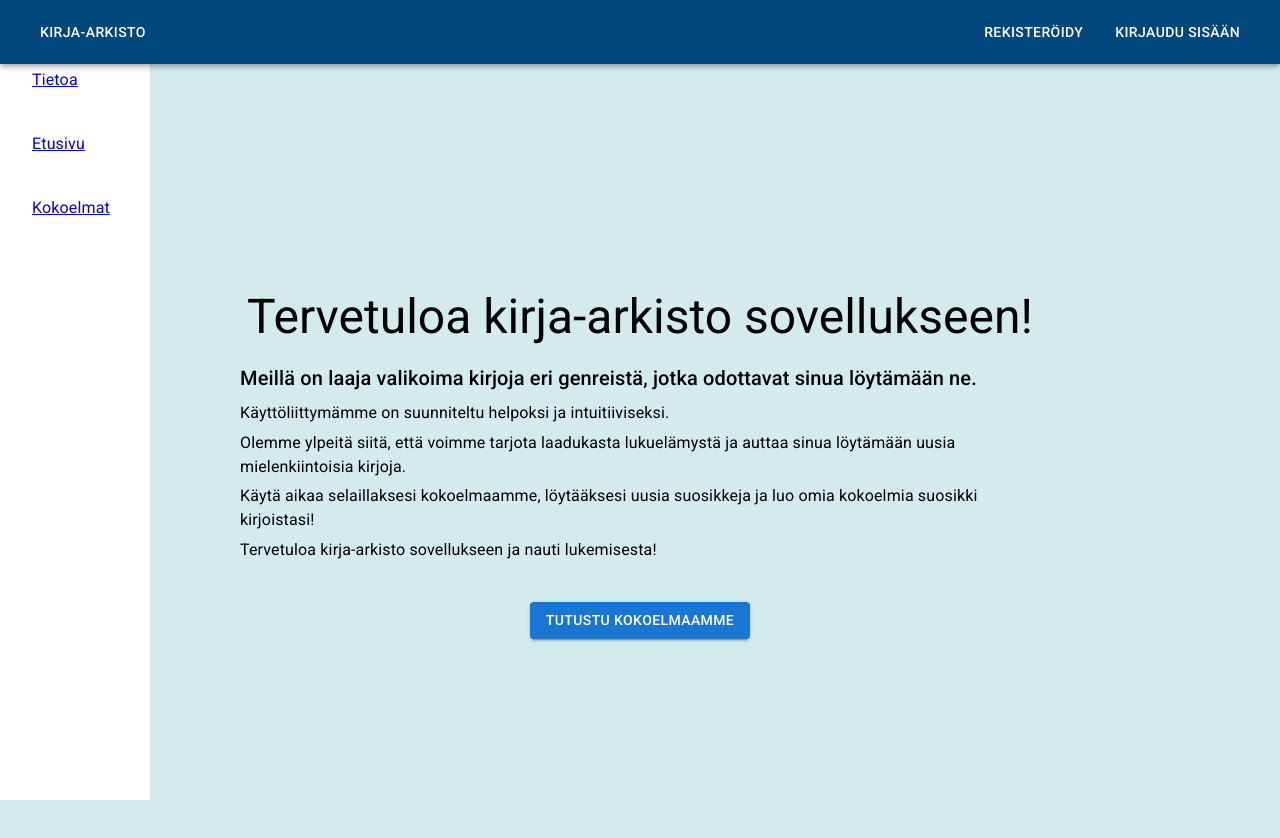
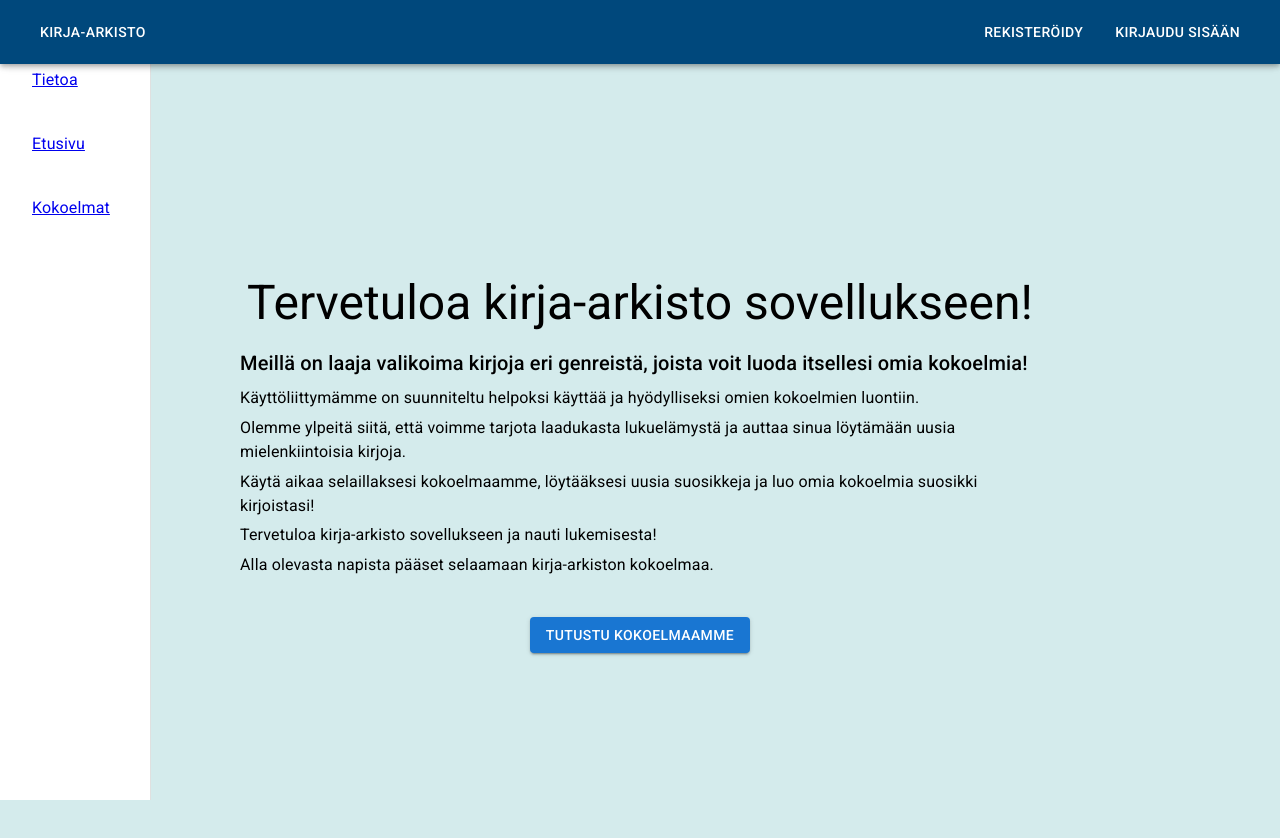
Before and after one commit to Jonpaavo/OT2, a React (Create React App) app in the folder app/: page / in a window 1280 px wide. Shown: the top 838 px of the page. Built offline with nearby package versions, Linux system fonts and the light colour scheme.

Commit message:
Etusivu valmis?

```diff
--- a/app/src/komponentit/Etusivu.js
+++ b/app/src/komponentit/Etusivu.js
@@ -7,11 +7,12 @@ const Etusivu = () => {
 
             <Box sx={{p: 5,my: "auto",mx: "auto",textAlign: "center",maxWidth: "800px",}}>
                 <Typography variant="h3" align="center" gutterBottom>Tervetuloa kirja-arkisto sovellukseen!</Typography>
-                <Typography variant="h6" align="left" gutterBottom>Meillä on laaja valikoima kirjoja eri genreistä, jotka odottavat sinua löytämään ne.</Typography>
-                <Typography align="left" gutterBottom>Käyttöliittymämme on suunniteltu helpoksi ja intuitiiviseksi.</Typography>
+                <Typography variant="h6" align="left" gutterBottom>Meillä on laaja valikoima kirjoja eri genreistä, joista voit luoda itsellesi omia kokoelmia!</Typography>
+                <Typography align="left" gutterBottom>Käyttöliittymämme on suunniteltu helpoksi käyttää ja hyödylliseksi omien kokoelmien luontiin.</Typography>
                 <Typography align="left" gutterBottom>Olemme ylpeitä siitä, että voimme tarjota laadukasta lukuelämystä ja auttaa sinua löytämään uusia mielenkiintoisia kirjoja.</Typography>
                 <Typography align="left" gutterBottom>Käytä aikaa selaillaksesi kokoelmaamme, löytääksesi uusia suosikkeja ja luo omia kokoelmia suosikki kirjoistasi!</Typography>
                 <Typography align="left" gutterBottom>Tervetuloa kirja-arkisto sovellukseen ja nauti lukemisesta!</Typography>
+                <Typography align="left" gutterBottom>Alla olevasta napista pääset selaamaan kirja-arkiston kokoelmaa.</Typography>
                     <Box sx={{ display: "flex", justifyContent: "center", mt: 5 }}>
                         <Button variant="contained" color="primary" href="/kokoelma">Tutustu kokoelmaamme</Button>
                     </Box>
```
